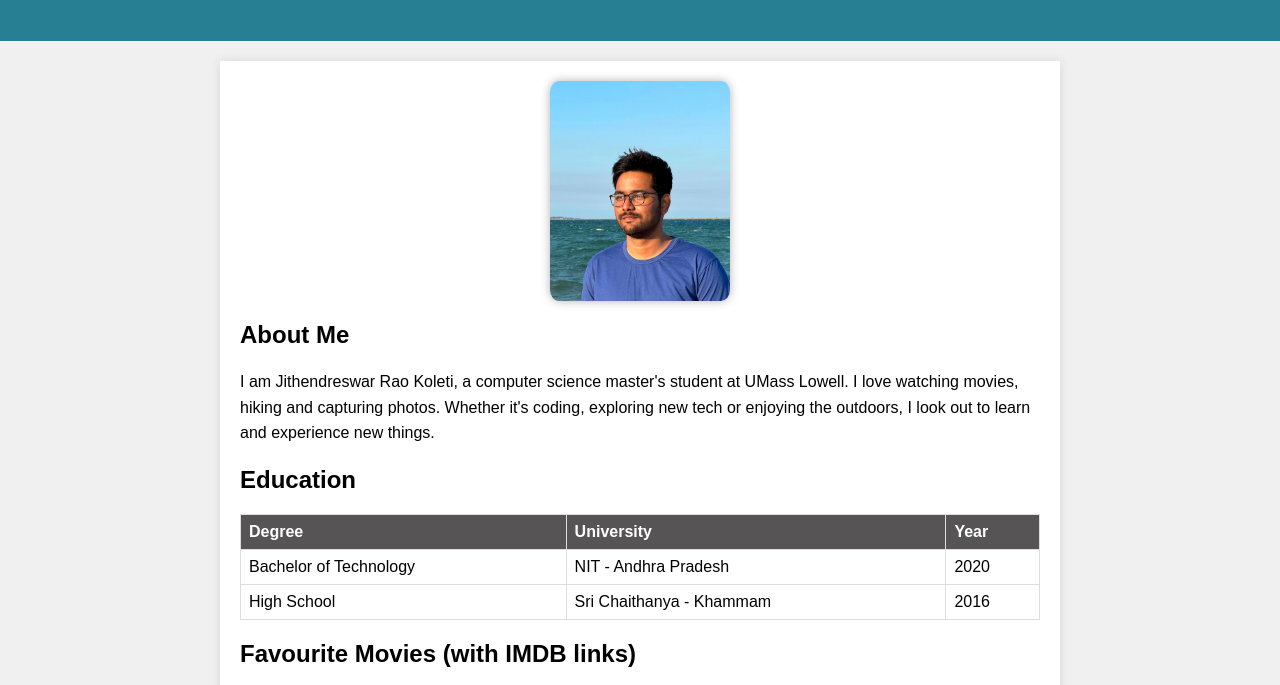
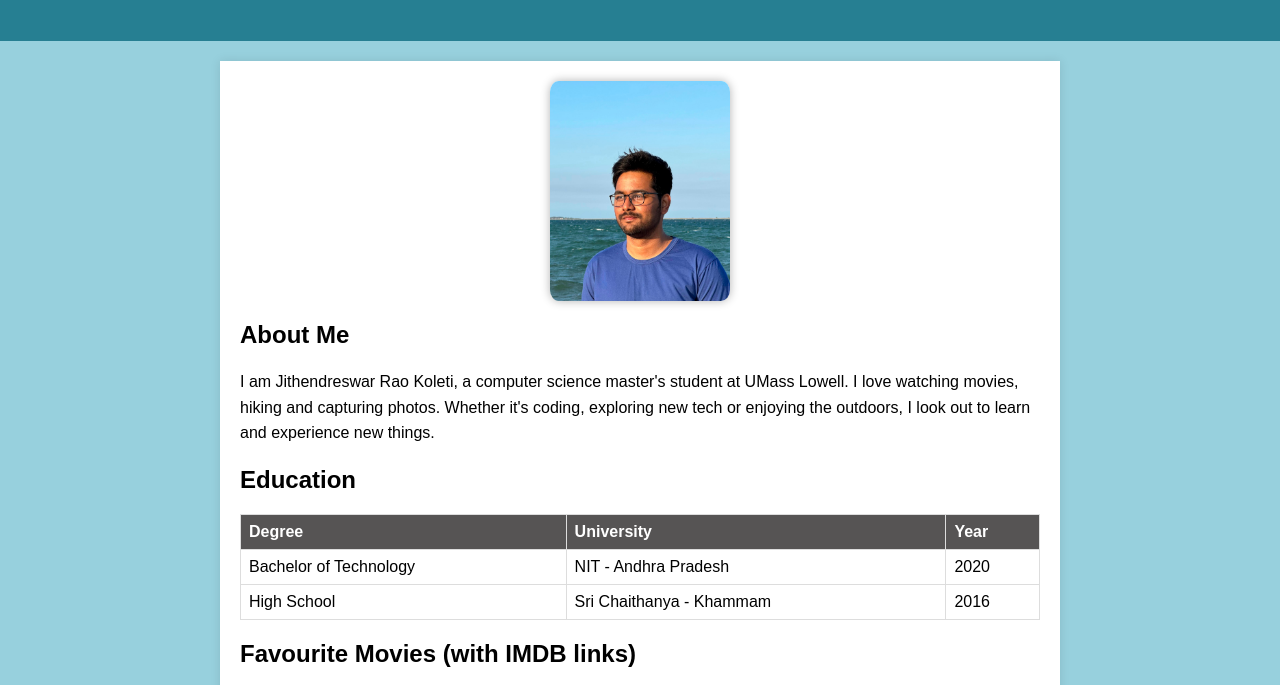
Before and after one commit to jkoleti-uml/5130f2023, a plain HTML site: page koleti-jithendreswarrao_hw2-firstApp/koleti-jithendreswarrao_hw2-firstApp.html in a window 1280 px wide. Shown: the part 89-774 px from the top of the page. Drawn offline with Linux system fonts and the light colour scheme.

Commit message:
updated backgraound color in html body

```diff
--- a/koleti-jithendreswarrao_hw2-firstApp/koleti-jithendreswarrao_hw2-firstApp.html
+++ b/koleti-jithendreswarrao_hw2-firstApp/koleti-jithendreswarrao_hw2-firstApp.html
@@ -7,7 +7,7 @@
     <style>
         body {
             font-family: Arial, sans-serif;
-            background-color: #f0f0f0;
+            background-color: #97d0dd;
             margin: 0;
             padding: 0;
         }
```
